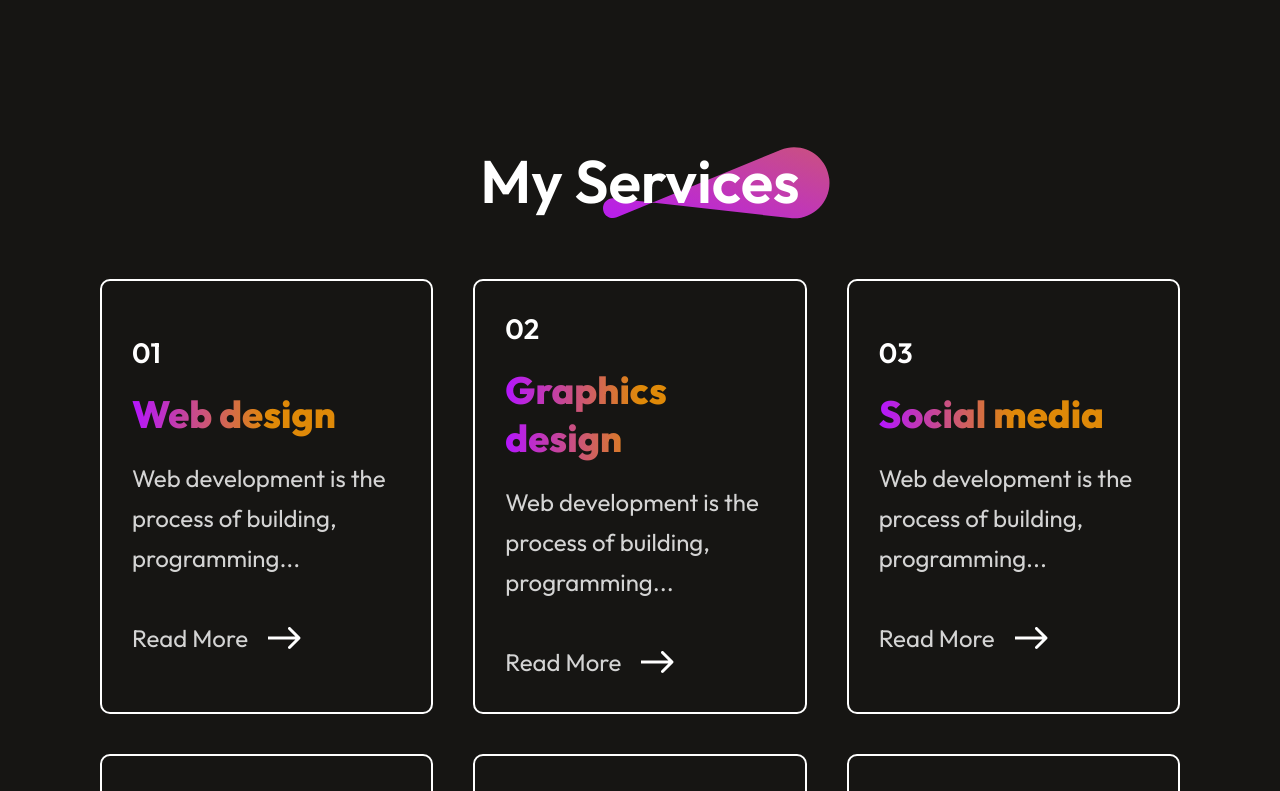
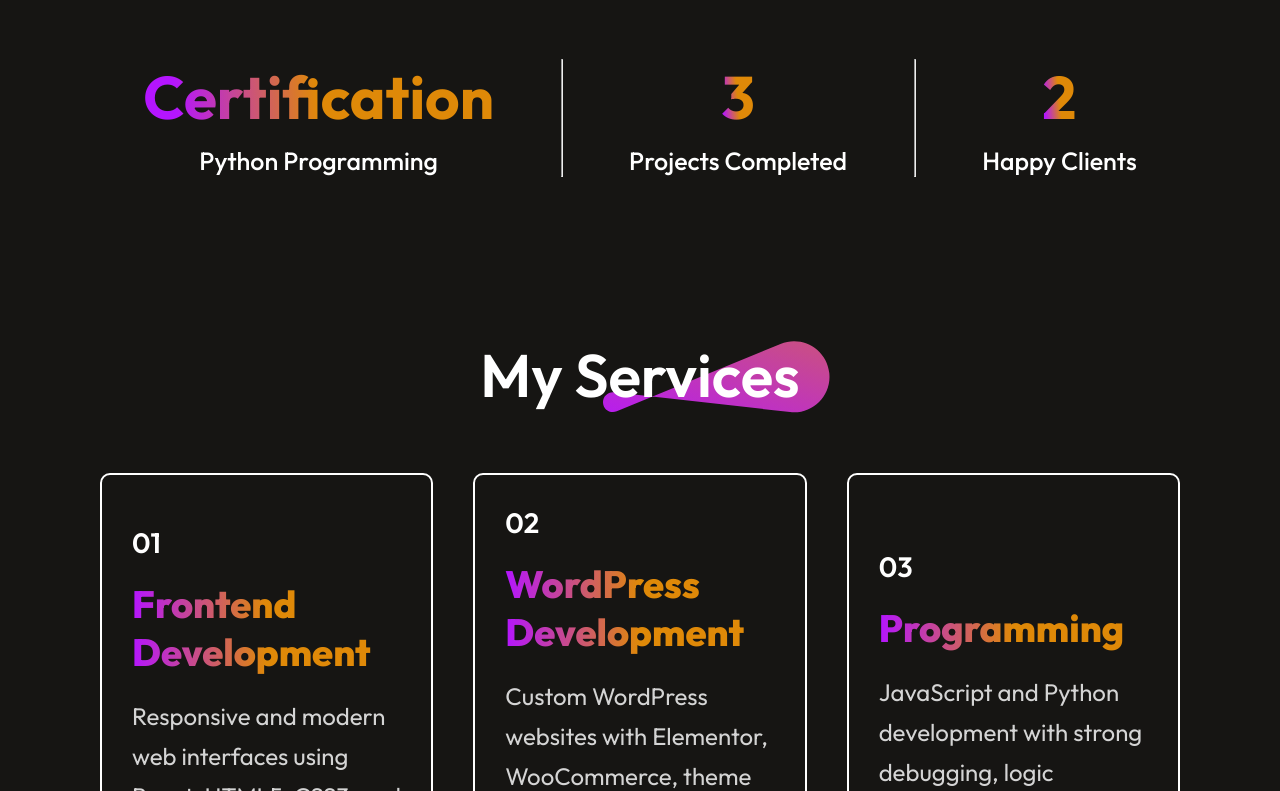
Before and after one commit to Dhanush261003/portfolio, a React (Vite) app: page / in a window 1280 px wide. Shown: the part 2009-2800 px from the top of the page. Built offline with nearby package versions, Linux system fonts and the light colour scheme; a web font is replaced by a local one.

Commit message:
14 i think final

```diff
--- a/src/Components/About/About.css
+++ b/src/Components/About/About.css
@@ -40,9 +40,9 @@
     display: flex;
     flex-direction: column;
     gap: 20px;
-    font-size: 16px;
+    font-size: 20px;
     font-weight: 500;
-    line-height: 32px;
+    line-height: 42px;
 }
 
 .about-skills {
--- a/src/Components/Contact/Contact.css
+++ b/src/Components/Contact/Contact.css
@@ -1,4 +1,4 @@
-.contact{
+.contact {
     display: flex;
     flex-direction: column;
     align-items: center;
@@ -7,30 +7,35 @@
     margin: 80px 100px;
 }
 
-.contact-title{
+.contact-title {
     position: relative;
 }
-.contact-title h1{
+
+.contact-title h1 {
     padding: 0px 30px;
     font-size: 60px;
     font-weight: 600;
 }
-.contact-title img{
+
+.contact-title img {
     position: absolute;
     bottom: 0;
     right: 0;
     z-index: -1;
 }
-.contact-section{
+
+.contact-section {
     display: flex;
     gap: 100px;
 }
-.contact-left{
+
+.contact-left {
     display: flex;
     flex-direction: column;
     gap: 30px;
 }
-.contact-left h1{
+
+.contact-left h1 {
     font-size: 80px;
     font-weight: 700;
     background: linear-gradient(270deg, #df8909 80%, #b415ff 100%);
@@ -38,37 +43,46 @@
     -webkit-background-clip: text;
     -webkit-text-fill-color: transparent;
 }
-.contact-left p{
+
+.contact-left p {
     max-width: 550px;
     color: #d8d8d8;
     font-size: 20px;
     line-height: 35px;
 }
-.contact-details{
+
+.contact-details {
     display: flex;
     flex-direction: column;
     gap: 30px;
     color: #d8d8d8;
     font-size: 22px;
+
 }
-.contact-detail{
+
+.contact-detail {
     display: flex;
     align-items: center;
     gap: 30px;
+    text-decoration: none;
+    color: inherit;
+    cursor: pointer;
 }
 
-.contact-right{
+.contact-right {
     display: flex;
     flex-direction: column;
     align-items: start;
     gap: 20px;
 }
-.contact-right label{
+
+.contact-right label {
     color: #d8d8d8;
     font-size: 22px;
     font-weight: 500;
 }
-.contact-right input{
+
+.contact-right input {
     border: none;
     width: 600px;
     height: 60px;
@@ -79,7 +93,8 @@
     font-family: outfit;
     font-size: 20px;
 }
-.contact-right textarea{
+
+.contact-right textarea {
     width: 570px;
     border: none;
     padding: 25px;
@@ -89,7 +104,8 @@
     font-size: 20px;
     font-family: outfit;
 }
-.contact-submit{
+
+.contact-submit {
     border: none;
     color: white;
     border-radius: 50px;
@@ -100,101 +116,128 @@
     cursor: pointer;
     transition: 0.3s;
 }
-.contact-submit:hover{
+
+.contact-submit:hover {
     transform: scale(1.1);
     transition: 0.3s;
 }
 
-@media(max-width:768px){
-    .contact{
+.contact-detail:hover {
+    opacity: 0.8;
+}
+
+@media(max-width:768px) {
+    .contact {
         gap: 50px;
         margin: 50px 70px;
         align-items: start;
     }
-    .contact-title h1{
+
+    .contact-title h1 {
         padding: 0;
         font-size: 50px;
         font-weight: 600;
     }
-    .contact-title img{
+
+    .contact-title img {
         width: 130px;
         margin-right: -20px;
     }
-    .contact-section{
+
+    .contact-section {
         flex-direction: column;
         gap: 50px;
     }
-    .contact-left h1{
+
+    .contact-left h1 {
         font-size: 54px;
     }
-    .contact-left p{
+
+    .contact-left p {
         font-size: 18px;
     }
-    .contact-detail{
+
+    .contact-detail {
         gap: 20px;
     }
-    .contact-detail img{
+
+    .contact-detail img {
         width: 25px;
     }
-    .contact-right label{
+
+    .contact-right label {
         font-size: 20px;
     }
-    .contact-right input{
+
+    .contact-right input {
         width: 100%;
         font-size: 20px;
     }
-    .contact-right textarea{
+
+    .contact-right textarea {
         width: 95%;
         font-size: 20px;
     }
-    .contact-submit{
+
+    .contact-submit {
         font-size: 20px;
         padding: 15px 40px;
     }
 }
 
-@media(max-width:480px){
-    .contact{
+@media(max-width:480px) {
+    .contact {
         gap: 30px;
         margin: 20px 40px;
         align-items: start;
     }
-    .contact-title h1{
+
+    .contact-title h1 {
         padding: 0;
         font-size: 30px;
     }
-    .contact-title img{
+
+    .contact-title img {
         width: 100px;
         margin-right: -15px;
     }
-    .contact-section{
+
+    .contact-section {
         flex-direction: column;
     }
-    .contact-left h1{
+
+    .contact-left h1 {
         font-size: 50px;
     }
-    .contact-left p{
+
+    .contact-left p {
         font-size: 16px;
     }
-    .contact-detail{
+
+    .contact-detail {
         gap: 15px;
     }
-    .contact-detail img{
+
+    .contact-detail img {
         width: 23px;
     }
-    .contact-right label{
+
+    .contact-right label {
         font-size: 16px;
     }
-    .contact-right input{
+
+    .contact-right input {
         width: 100%;
         height: 40px;
         font-size: 16px;
     }
-    .contact-right textarea{
+
+    .contact-right textarea {
         width: 90%;
         font-size: 16px;
     }
-    .contact-submit{
+
+    .contact-submit {
         font-size: 16px;
         padding: 15px 30px;
     }
--- a/src/Components/Footer/Footer.jsx
+++ b/src/Components/Footer/Footer.jsx
@@ -9,12 +9,15 @@ const Footer = () => {
             <div className="footer-top">
                 <div className="footer-top-left">
                     <img src={footer_logo} alt="" />
-                    <p>I am frontend developer, currently pursuing MSc in Information Technology.</p>
+                    <p>
+                        Stay updated with my latest projects, learning journey, and web development insights.
+                    </p>
+
                 </div>
                 <div className="footer-top-right">
                     <div className="footer-email-input">
                         <img src={user_icon} alt="" />
-                        <input type="email" placeholder="Enter your email"/>
+                        <input type="email" placeholder="Enter your email" />
                     </div>
                     <div className="footer-subscribe">Subscribe</div>
                 </div>
--- a/src/Components/Hero/Hero.css
+++ b/src/Components/Hero/Hero.css
@@ -52,6 +52,10 @@
     border-radius: 50px;
     border: 2px solid #fff;
     cursor: pointer;
+}
+.hero-resume a{
+    text-decoration: none;
+    color: #fff;
 }
 
 .hero-connect:hover {
--- a/src/Components/Hero/Hero.jsx
+++ b/src/Components/Hero/Hero.jsx
@@ -12,7 +12,7 @@ const Hero = () => {
             <p>I'm a beginner web developer passionate about creating engaging web experiences. Currently pursuing MSc in Information Technology at SRM Institute of Science and Technology.</p>
             <div className="hero-action">
                 <div className="hero-connect"><AnchorLink className='anchor-link' offset={50} href='#contact'>Connect With Me</AnchorLink></div>
-                <div className="hero-resume">My Resume</div>
+                <div className="hero-resume"><a href="/Dhanush_S_Resume.pdf" download>My Resume</a></div>
             </div>
         </div>
     )
--- a/src/Components/MyWork/MyWork.css
+++ b/src/Components/MyWork/MyWork.css
@@ -49,6 +49,10 @@
     margin-bottom: 80px;
     transition: 0.6s;
     cursor: pointer;
+}
+.mywork-showmore a{
+    text-decoration: none;
+    color: white;
 }
 .mywork-showmore:hover{
     gap: 30px;
--- a/src/Components/MyWork/MyWork.jsx
+++ b/src/Components/MyWork/MyWork.jsx
@@ -6,20 +6,35 @@ import arrow_icon from '../../assets/arrow_icon.svg'
 
 const MyWork = () => {
   return (
-        <div id='work' className='mywork'>
+    <div id="work" className="mywork">
+
+      {/* Title Section */}
       <div className="mywork-title">
         <h1>My Latest Work</h1>
-                <img src={theme_pattern} alt="" />
+        <img src={theme_pattern} alt="theme pattern" />
       </div>
+
+      {/* Work Items */}
       <div className="mywork-container">
-                {mywork_data.map((work,index)=>{
-                    return <img key={index} src={work.w_img} alt="" />
-                })}
+        {mywork_data.map((work) => (
+          <a
+            key={work.w_no}
+            href={work.w_link}
+            target="_blank"
+            rel="noopener noreferrer"
+            className="mywork-item"
+          >
+            <img src={work.w_img} alt={work.w_name} />
+          </a>
+        ))}
       </div>
+
+      {/* Show More */}
       <div className="mywork-showmore">
-                <p>Show More</p>
-                <img src={arrow_icon} alt="" />
+        <a href="https://github.com/Dhanush261003" target="_blank"><p >Show More</p></a>
+        <img src={arrow_icon} alt="arrow icon" />
       </div>
+
     </div>
   )
 }
--- a/src/assets/mywork_data.js
+++ b/src/assets/mywork_data.js
@@ -4,21 +4,23 @@ import project3_img from '../assets/project_3.svg'
 
 const mywork_data = [
     {
-        w_no:1,
-        w_name:"Web design",
-        w_img:project1_img
+        w_no: 1,
+        w_name: "Web Design",
+        w_img: project1_img,
+        w_link: "https://github.com/Dhanush261003/Web-Developer-Toolkit"
     },
     {
-        w_no:2,
-        w_name:"Web design",
-        w_img:project2_img
+        w_no: 2,
+        w_name: "Web Design",
+        w_img: project2_img,
+        w_link: "https://dhanushs.vercel.app"
     },
     {
-        w_no:3,
-        w_name:"Web design",
-        w_img:project3_img
+        w_no: 3,
+        w_name: "Web Design",
+        w_img: project3_img,
+        w_link: ""
     },
-
 ]
 
 export default mywork_data;
--- a/src/assets/services_data.js
+++ b/src/assets/services_data.js
@@ -1,33 +1,28 @@
 const Services_Data = [
     {
         s_no:"01",
-        s_name:"Web design",
-        s_desc:"Web development is the process of building, programming..."
+        s_name:"Frontend Development",
+        s_desc:"Responsive and modern web interfaces using React, HTML5, CSS3, and component-based architecture."
     },
     {
         s_no:"02",
-        s_name:"Graphics design",
-        s_desc:"Web development is the process of building, programming..."
+        s_name:"WordPress Development",
+        s_desc:"Custom WordPress websites with Elementor, WooCommerce, theme customization, and performance optimization."
     },
     {
         s_no:"03",
-        s_name:"Social media",
-        s_desc:"Web development is the process of building, programming..."
+        s_name:"Programming",
+        s_desc:"JavaScript and Python development with strong debugging, logic building, and code optimization skills."
     },
     {
         s_no:"04",
-        s_name:"App design",
-        s_desc:"Web development is the process of building, programming..."
+        s_name:"Tools & Extensions",
+        s_desc:"Experience with DOM manipulation, Chrome Extension APIs, and developer tools to build efficient web solutions."
     },
     {
         s_no:"05",
-        s_name:"Digital marketing",
-        s_desc:"Web development is the process of building, programming..."
-    },
-    {
-        s_no:"06",
-        s_name:"Content writing",
-        s_desc:"Web development is the process of building, programming..."
+        s_name:"Design & UI/UX",
+        s_desc:"Clean and user-focused UI/UX design using Figma, Photoshop, and Canva, from wireframes to prototypes."
     },
 ]
 
```
Also changed, not shown: src/Components/Contact/Contact.jsx (+59 -27 lines), 1 other file (tests, documents, lock files or other folders). Lines whose indentation alone changed are shown as unchanged.
